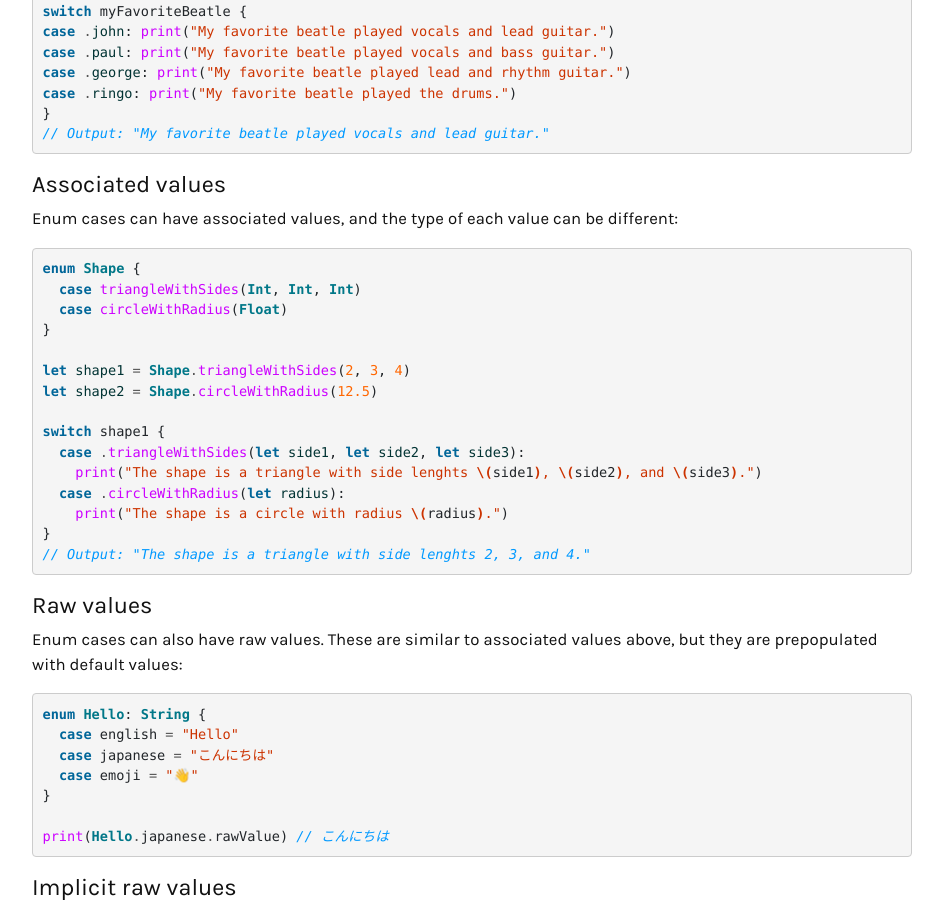
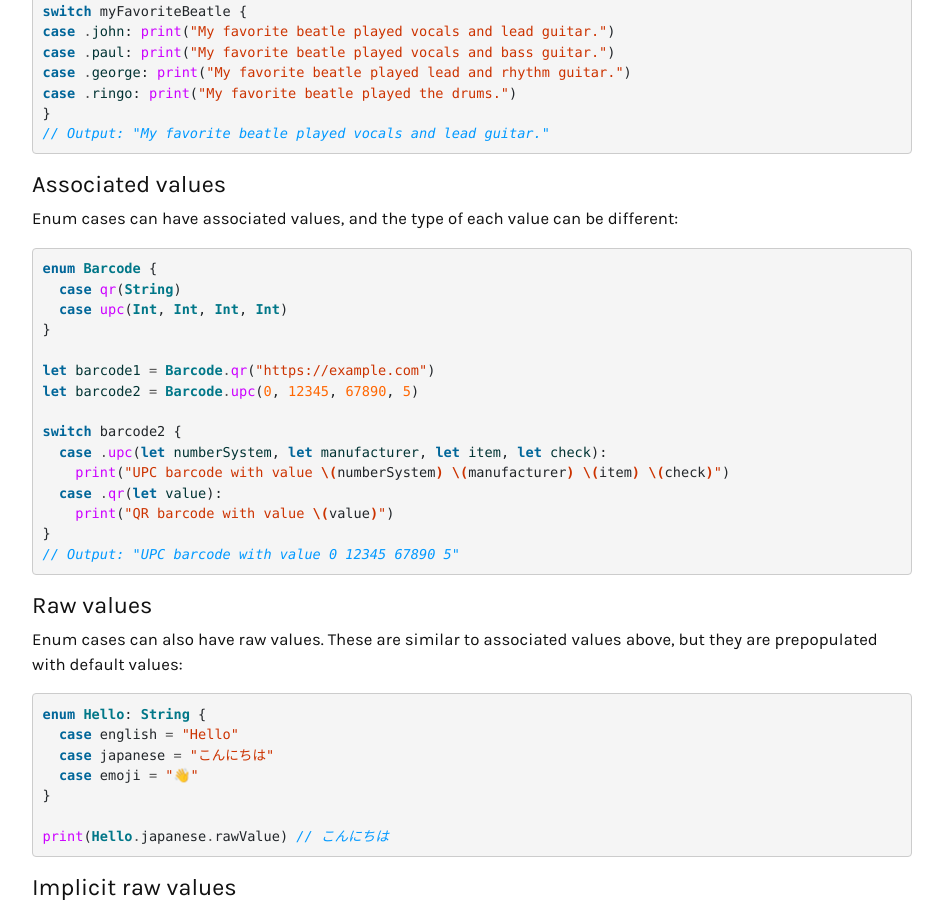
Before and after one commit to ebelinski/swiftly, a Jekyll site: the page built from enums.md, in a window 1280 px wide and 900 px high, scrolled down 989 px. Shown: the whole window, without its empty margins (168-1111 px from the left). Built offline with Jekyll 4.4.1, drawn with Linux system fonts in a browser that asks for light colours; comment, search, counter and statistics services are not loaded.

Commit message:
updated Associated values enum section example

````diff
--- a/enums.md
+++ b/enums.md
@@ -76,21 +76,21 @@ case .ringo: print("My favorite beatle played the drums.")
 Enum cases can have associated values, and the type of each value can be different:
 
 ```swift
-enum Shape {
-  case triangleWithSides(Int, Int, Int)
-  case circleWithRadius(Float)
+enum Barcode {
+  case qr(String)
+  case upc(Int, Int, Int, Int)
 }
 
-let shape1 = Shape.triangleWithSides(2, 3, 4)
-let shape2 = Shape.circleWithRadius(12.5)
+let barcode1 = Barcode.qr("https://example.com")
+let barcode2 = Barcode.upc(0, 12345, 67890, 5)
 
-switch shape1 {
-  case .triangleWithSides(let side1, let side2, let side3):
-    print("The shape is a triangle with side lenghts \(side1), \(side2), and \(side3).")
-  case .circleWithRadius(let radius):
-    print("The shape is a circle with radius \(radius).")
+switch barcode2 {
+  case .upc(let numberSystem, let manufacturer, let item, let check):
+    print("UPC barcode with value \(numberSystem) \(manufacturer) \(item) \(check)")
+  case .qr(let value):
+    print("QR barcode with value \(value)")
 }
-// Output: "The shape is a triangle with side lenghts 2, 3, and 4."
+// Output: "UPC barcode with value 0 12345 67890 5"
 ```
 
 ### Raw values
````
